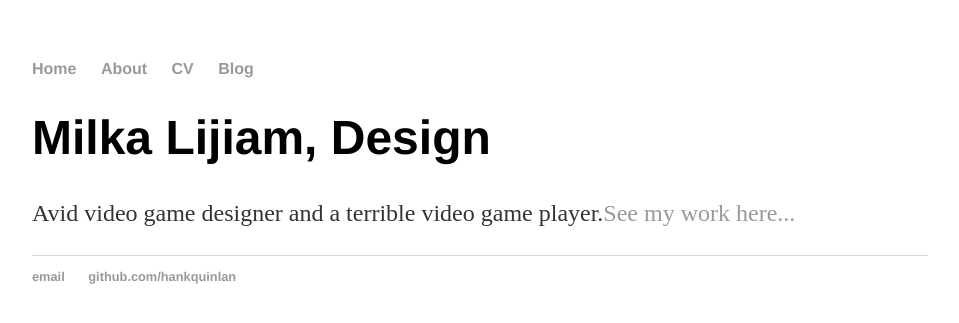
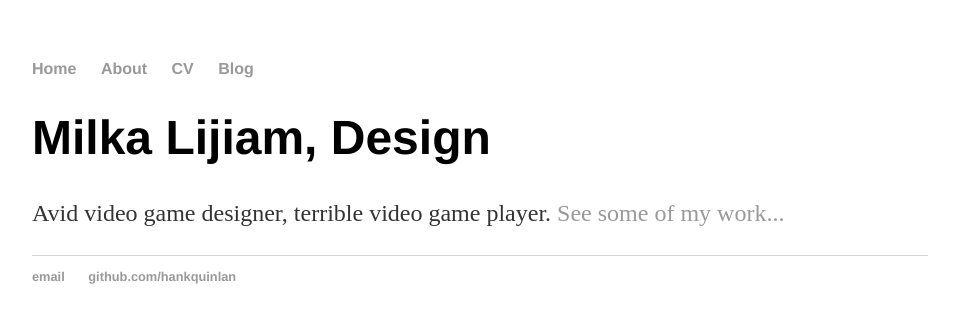
Before and after one commit to milkal/milkal.github.io, a Jekyll site: the page built from index.html, in a window 1280 px wide. Shown: the top 323 px of the page, without its empty margins (160-1119 px from the left). Built offline with Jekyll 4.4.1, drawn with Linux system fonts in a browser that asks for light colours.

Commit message:
Update index.html

```diff
--- a/index.html
+++ b/index.html
@@ -1,30 +1,8 @@
-<!DOCTYPE html>
-<html>
-	<head>
-		<title>Milka Lijiam</title>
-		<!-- link to main stylesheet-->
-		<link rel="stylesheet" type="text/css" href="/css/main.css">
-	</head>
-	<body>
-		<nav>
-    		<ul>
-        		<li><a href="/">Home</a></li>
-	        	<li><a href="/about">About</a></li>
-        		<li><a href="/cv">CV</a></li>
-        		<li><a href="/blog">Blog</a></li>
-    		</ul>
-		</nav>
-		<div class="container">
-    		<div class="blurb">
-        		<h1>Milka Lijiam, Design</h1>
-				<p>Avid video game designer and a terrible video game player.<a href="/about">See my work here...</a></p>
-    		</div><!-- /.blurb -->
-		</div><!-- /.container -->
-		<footer>
-    		<ul>
-        		<li><a href="mailto:lijiammilka@gmail.com">email</a></li>
-        		<li><a href="https://github.com/hankquinlan">github.com/hankquinlan</a></li>
-			</ul>
-		</footer>
-	</body>
-</html>
+---
+layout: default
+titele: Milka Lijiam
+---
+<div class="blurb">
+	<h1>Milka Lijiam, Design</h1>
+	<p>Avid video game designer, terrible video game player. <a href="/about">See some of my work...</a></p>
+</div><!-- /.blurb -->
```
